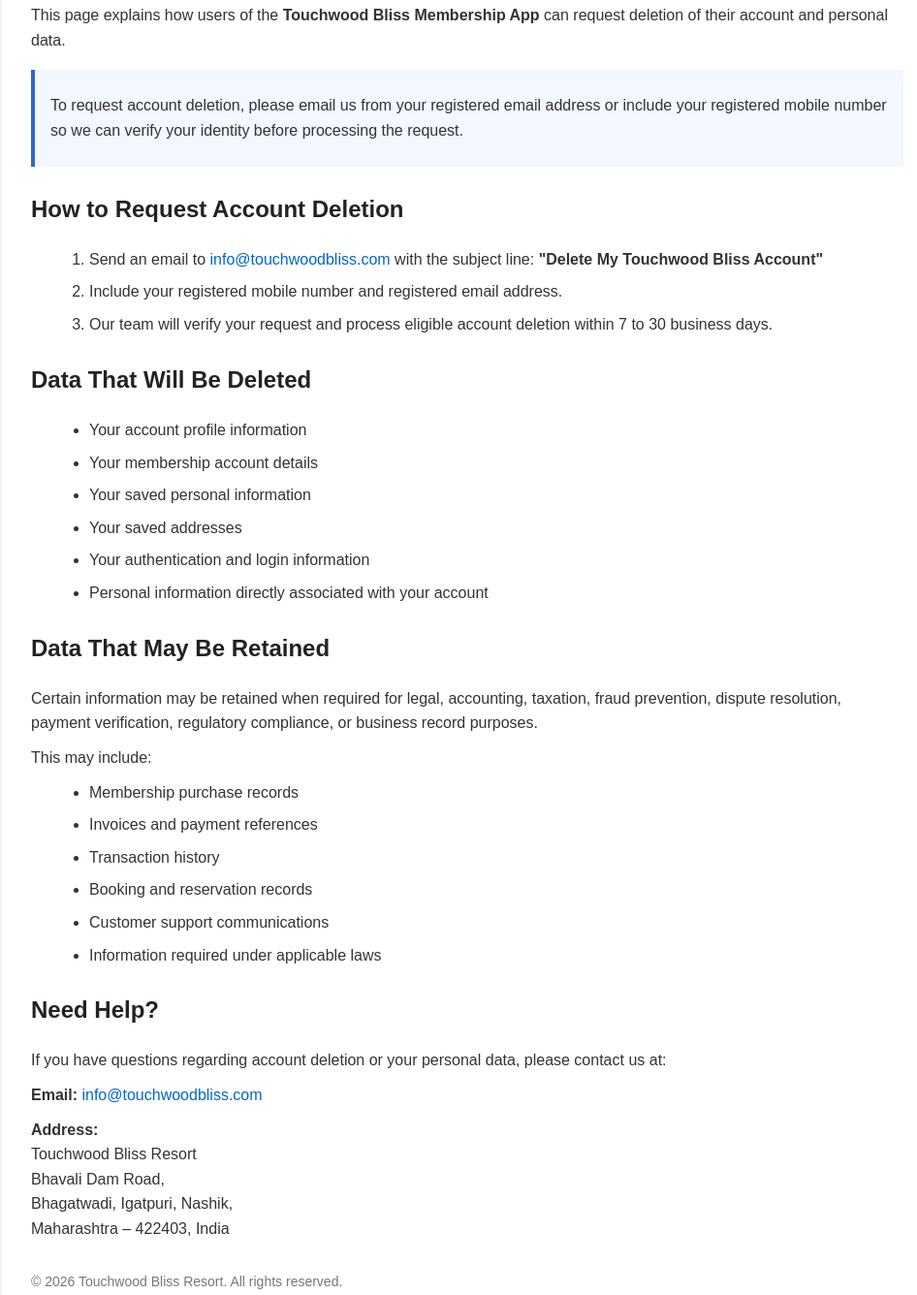
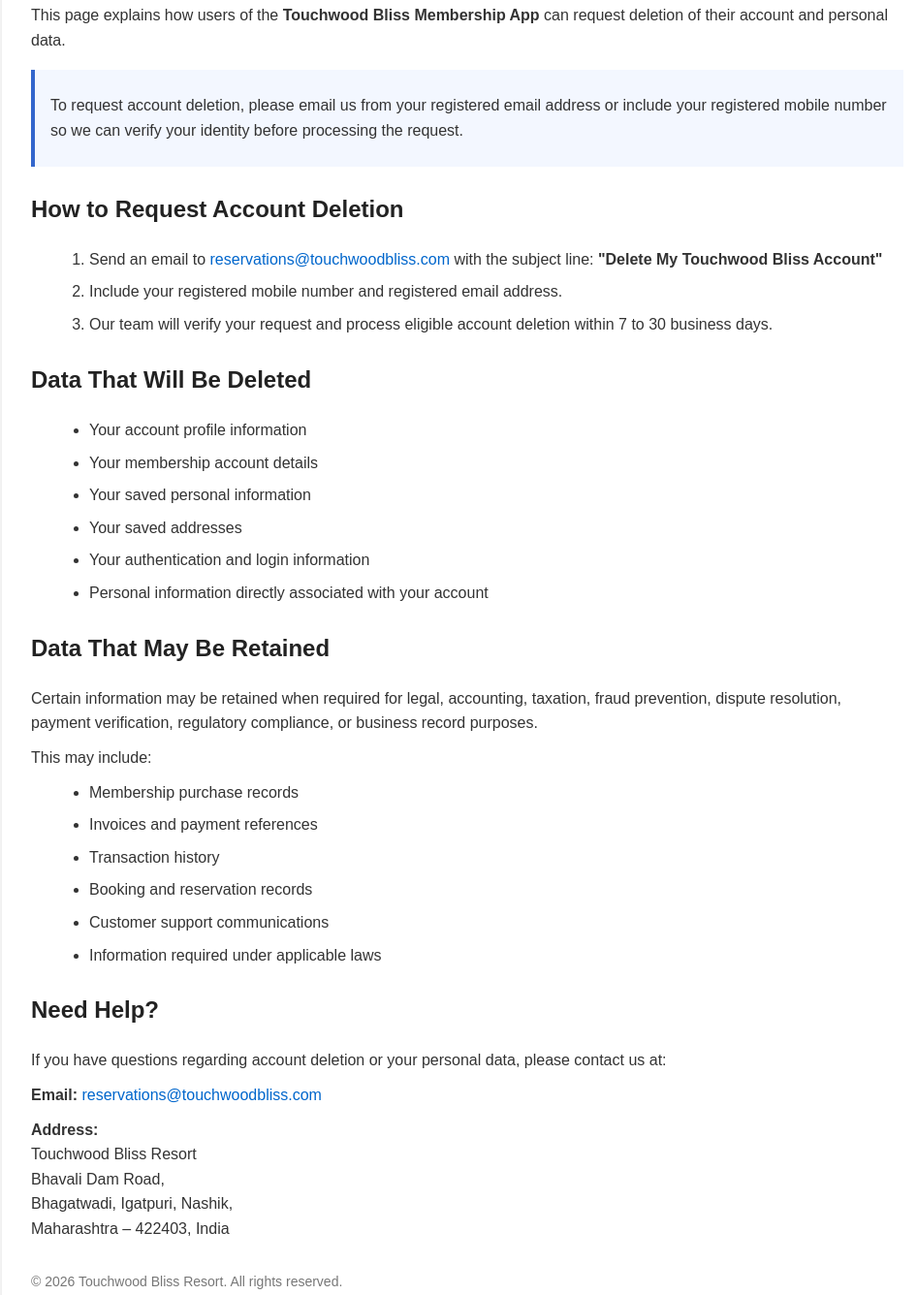
Before and after one commit to BrandandBeeyond/membership-bliss-backend, a website: page public/delete-account.html in a window 1280 px wide. Shown: the part 185-1521 px from the top of the page at 97% size, without its empty margins (158-1104 px from the left). Drawn offline with Linux system fonts and the light colour scheme.

Commit message:
mail id fix

```diff
--- a/public/delete-account.html
+++ b/public/delete-account.html
@@ -109,8 +109,8 @@
         <ol>
           <li>
             Send an email to
-            <a href="mailto:info@touchwoodbliss.com">
-              info@touchwoodbliss.com
+            <a href="mailto:reservations@touchwoodbliss.com">
+              reservations@touchwoodbliss.com
             </a>
             with the subject line:
             <strong>"Delete My Touchwood Bliss Account"</strong>
@@ -173,8 +173,8 @@
 
         <p>
           <strong>Email:</strong>
-          <a href="mailto:info@touchwoodbliss.com">
-            info@touchwoodbliss.com
+          <a href="mailto:reservations@touchwoodbliss.com">
+            reservations@touchwoodbliss.com
           </a>
         </p>
 
```
